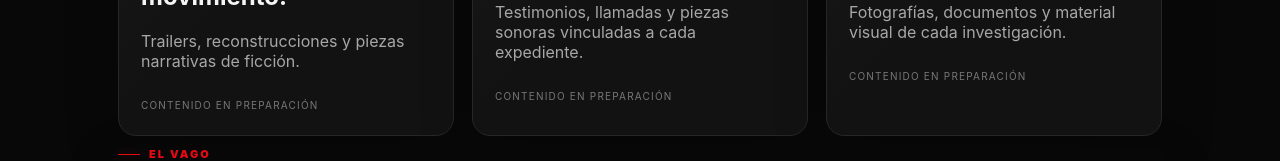
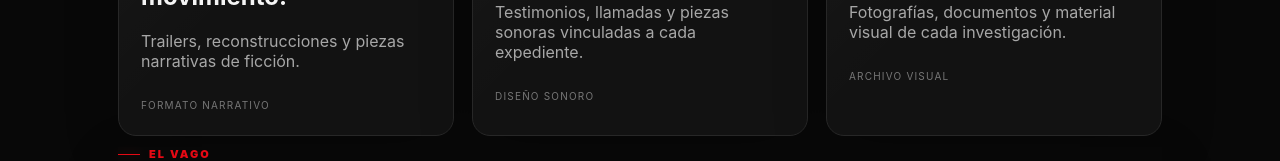
Before and after one commit to cesarrosa610-collab/el-vago, a Next.js app: page /multimedia in a window 1280 px wide. Shown: the part 986-1147 px from the top of the page. Built offline with nearby package versions, Linux system fonts and the light colour scheme; no server answers.

Commit message:
Refine multimedia into premium fictional archive

```diff
--- a/src/app/multimedia/page.tsx
+++ b/src/app/multimedia/page.tsx
@@ -35,19 +35,19 @@ export default function Multimedia() {
           <span className="tag">VIDEOS</span>
           <h2>Historias en movimiento.</h2>
           <p className="muted">Trailers, reconstrucciones y piezas narrativas de ficción.</p>
-          <span className="muted">CONTENIDO EN PREPARACIÓN</span>
+          <span className="muted">FORMATO NARRATIVO</span>
         </article>
         <article className="card mediaCard">
           <span className="tag">AUDIOS</span>
           <h2>Escucha las pistas.</h2>
           <p className="muted">Testimonios, llamadas y piezas sonoras vinculadas a cada expediente.</p>
-          <span className="muted">CONTENIDO EN PREPARACIÓN</span>
+          <span className="muted">DISEÑO SONORO</span>
         </article>
         <article className="card mediaCard">
           <span className="tag">GALERÍA</span>
           <h2>Observa cada detalle.</h2>
           <p className="muted">Fotografías, documentos y material visual de cada investigación.</p>
-          <span className="muted">CONTENIDO EN PREPARACIÓN</span>
+          <span className="muted">ARCHIVO VISUAL</span>
         </article>
       </section>
 
```
